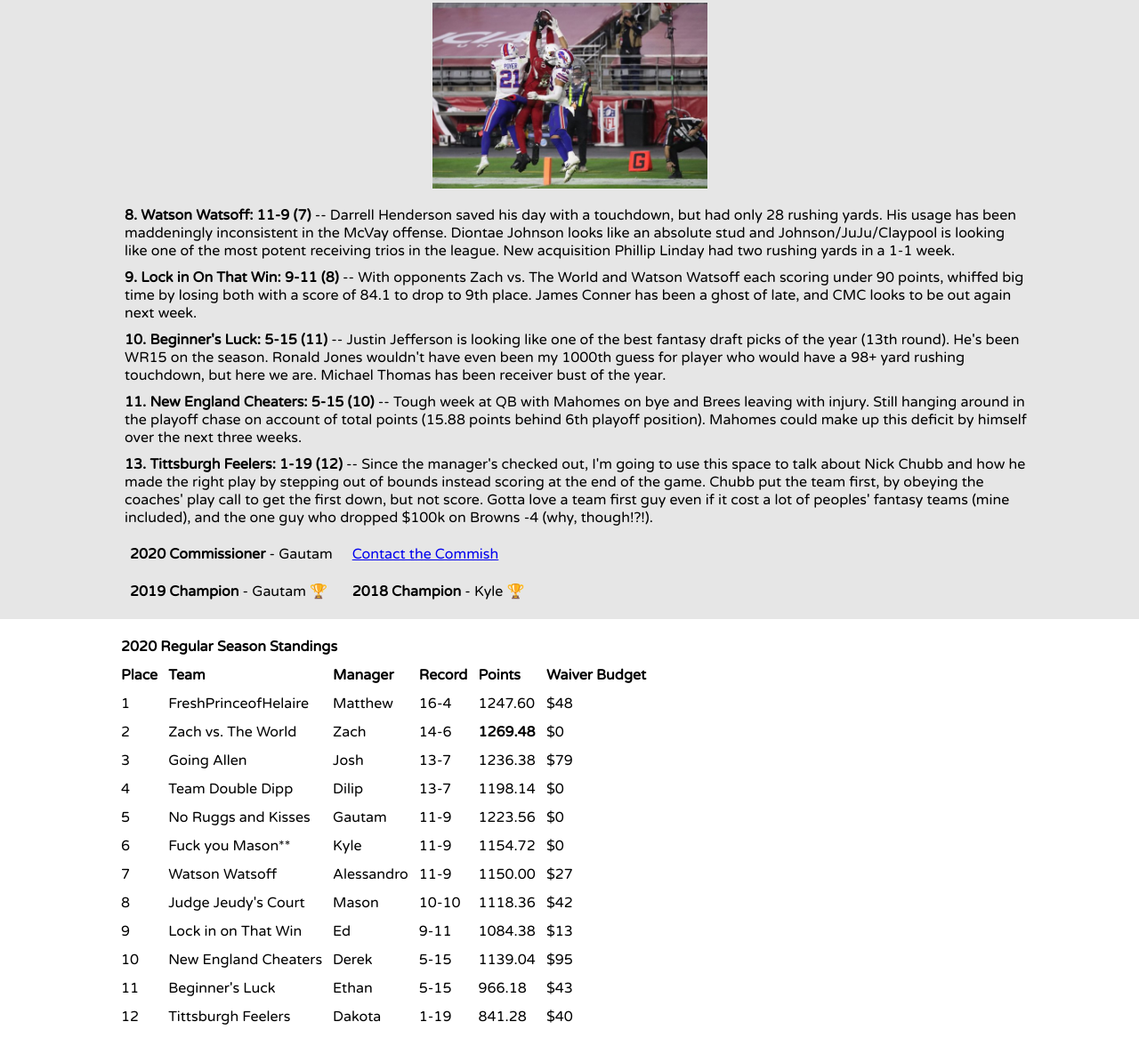
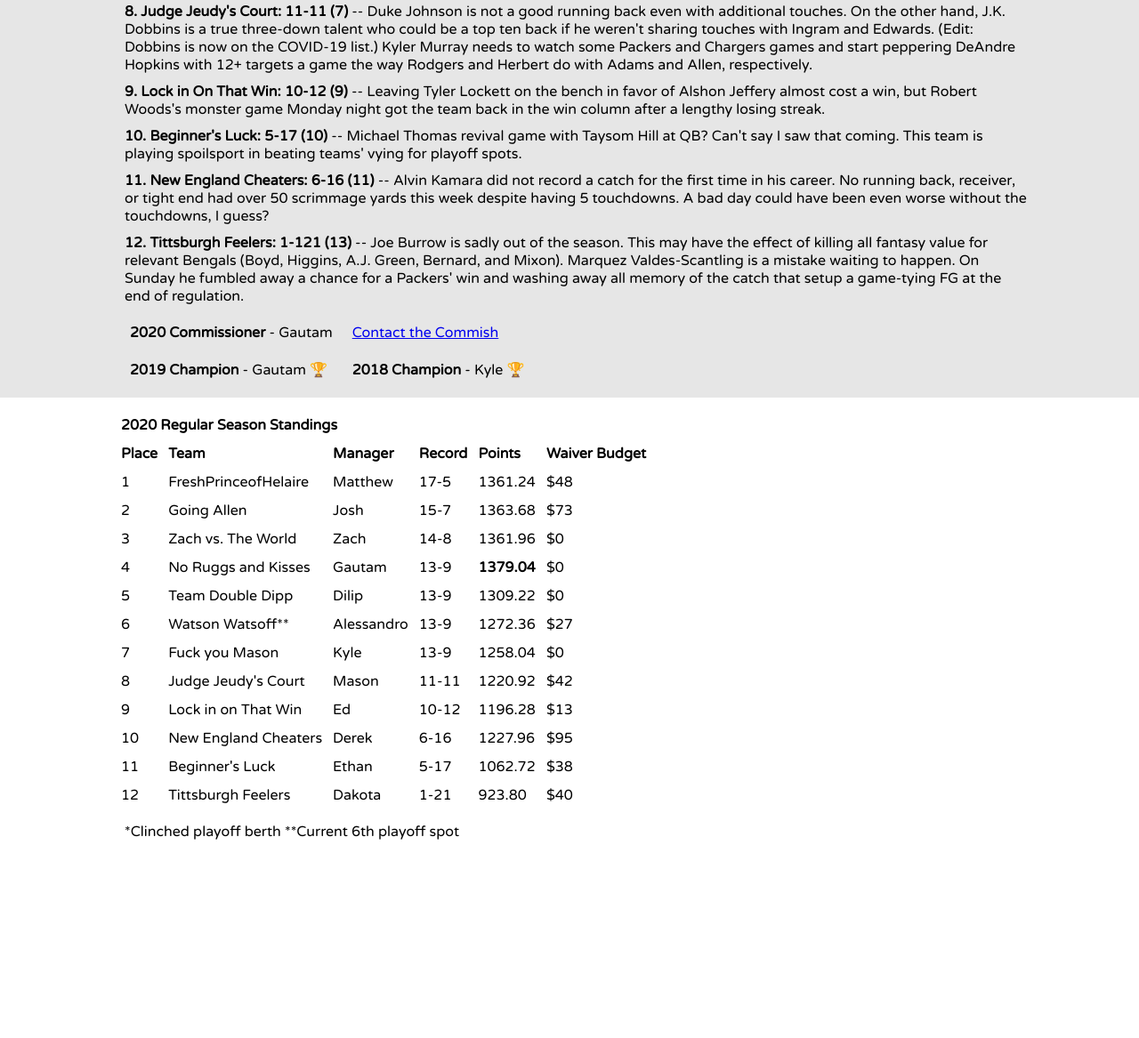
Before and after one commit to byb4uwu/Main-Site, a plain HTML site: page index.html in a window 1280 px wide. Shown: the part 686-1853 px from the top of the page at 89% size. After the commit the page ends 1641 px from the top, so only its background shows below. Drawn offline with Linux system fonts and the light colour scheme; a web font is replaced by a local one.

Commit message:
Add files via upload

```diff
--- a/index.html
+++ b/index.html
@@ -40,21 +40,21 @@
 
 
   <div class="info-main">
-    <h2>Week 10 Power Rankings</h2>
-    <h4>11/17/2020</h4>
-    <p><strong>1. FreshPrinceofHelaire: 16-4 (Last week: 1)</strong> -- This team just wants to get the playoffs started. This week, they did enough to get a single win behind strong games by Stefon Diggs (as usual) and Tee Higgins. Kareem Hunt seems to play better alongside Nick Chubb, and his touch floor remains safe even in a shared backfield.</p> <br>
-    <p><strong>2. Zach vs. The World: 14-6 (2)</strong> -- Scraped out a win despite not having any players in the lineup find the end zone. James Robinson had two different touchdown runs called back for penalties. Carson Wentz is starting to running out of excuses for his exceedingly poor play, and now he's got most of his offensive supporting cast back.</p> <br>
-    <p><strong>3. Going Allen: 13-7 (4)</strong> -- DJ Moore week (4-96-1)! Josh Jacobs week (21-112-2)! Josh Allen receiving TD!?! This is how you win big even when Will Fuller and Travis Fulgham have rough afternoons. A battle is brewing for the second bye between a few teams, including Going Allen.</p> <br>
-    <p><strong>4. Team Double Dipp: 13-7 (6)</strong> -- Cole Beasley is a safety blanket (11 catches) for Josh Allen. The JuJu/Claypool combo accumulated almost 40 points in a blowout. Running back is an issue as neither Gordon or Lindsay seem to play well together. The saving grace could be Derrick Henry's December schedule 👀.</p> <br>
-    <p><strong>5. Fuck you Mason: 11-9 (5)</strong> -- Facing an uphill battle with Tyreek Hill and Julio Jones on bye weeks, DeAndre Swift capitalized on opportunities to be the complete back everyone knows he can be (except Patricia). Maybe grandpa Adrian can get phased out for good in the second half? DK Metcalf got shut down by Jalen Ramsey, but a win is a win.</p> <br>
-    <p><strong>6. No Ruggs and Kisses: 11-9 (3)</strong> -- Matchups against bye-week-depleted Fuck you Mason and 11th place Beginner's Luck was looking like a sure-fire 2-0 week. Instead, disaster struck in the form of a winless week, as every single player underperformed Yahoo projections. Time to throw this one in the trash and look to Week 11.</p> <br>
-    <p><strong>7. Judge Jeudy's Court: 10-10 (9)</strong> -- Catch of year by DeAndre Hopkins, thrown by Kyler Murray! J.D. McKissic has been targeted by Alex Smith 33 times this year, while young stud Terry McLaurin only 19 times. Let's see if this team can keep the winning streak (4) alive next week.</p> <br>
-    <img class="dak-gif"src="hopkins_catch.jpg" alt="">
-    <p><strong>8. Watson Watsoff: 11-9 (7)</strong> --  Darrell Henderson saved his day with a touchdown, but had only 28 rushing yards. His usage has been maddeningly inconsistent in the McVay offense. Diontae Johnson looks like an absolute stud and Johnson/JuJu/Claypool is looking like one of the most potent receiving trios in the league. New acquisition Phillip Linday had two rushing yards in a 1-1 week.</p> <br>
-    <p><strong>9. Lock in On That Win: 9-11 (8)</strong> -- With opponents Zach vs. The World and Watson Watsoff each scoring under 90 points, whiffed big time by losing both with a score of 84.1 to drop to 9th place. James Conner has been a ghost of late, and CMC looks to be out again next week.</p> <br>
-    <p><strong>10. Beginner's Luck: 5-15 (11)</strong> -- Justin Jefferson is looking like one of the best fantasy draft picks of the year (13th round). He's been WR15 on the season. Ronald Jones wouldn't have even been my 1000th guess for player who would have a 98+ yard rushing touchdown, but here we are. Michael Thomas has been receiver bust of the year.</p> <br>
-    <p><strong>11. New England Cheaters: 5-15 (10)</strong> -- Tough week at QB with Mahomes on bye and Brees leaving with injury. Still hanging around in the playoff chase on account of total points (15.88 points behind 6th playoff position). Mahomes could make up this deficit by himself over the next three weeks.</p> <br>
-    <p><strong>13. Tittsburgh Feelers: 1-19 (12)</strong> -- Since the manager's checked out, I'm going to use this space to talk about Nick Chubb and how he made the right play by stepping out of bounds instead scoring at the end of the game. Chubb put the team first, by obeying the coaches' play call to get the first down, but not score. Gotta love a team first guy even if it cost a lot of peoples' fantasy teams (mine included), and the one guy who dropped $100k on Browns -4 (why, though!?!).</p> <br>
+    <h2>Week 11 Power Rankings</h2>
+    <h4>11/24/2020</h4>
+    <p><strong>1. Going Allen: 15-7 (Last week: 3)</strong> -- Kalen Ballage looks so, so much better than he did as a Dolphin (Adam Gase Syndrome, anyone?). Hunter Henry has now scored in back-to-back weeks after being a big disappointment to date. This has been the most consistent team, with a league-best 10 games scoring 110+ points. Don't mess with these guys.</p> <br>
+    <p><strong>2. FreshPrinceofHelaire: 17-5 (1)</strong> -- Justin Herbert already has one of the best deep balls in the game. After reaching 133+ points each of the first five weeks of the year, has only hit this mark once in the last six weeks. Figuring out when Curtis Samuel is going to explode would be nice.</p> <br>
+    <p><strong>3. No Ruggs and Kisses: 13-9 (6)</strong> -- Keenan Allen is a target monster, as he hauled in 16/19 targets for 145 yards, including a touchdown. A week after falling short of projections by 53 points, bounced back in a big way with a league high 155 points. Can Michael Pittman Jr. be a factor down the stretch? Maybe we'll find out in Week 12 showdowns with Fuck you Mason and Watson Watsoff.</p> <br>
+    <p><strong>4. Zach vs. The World: 14-8 (2)</strong> -- After an 0-2 week, have now lost hold of the second bye with two weeks to go. For as good as Calvin Ridley has become in his second year, the whole Falcons offense breaks down without Julio Jones. Matt Ryan has seen better days. The good news is that this team has a lot of players with high floors. There should be some ceiling coming.</p> <br>
+    <p><strong>5. Team Double Dipp: 13-9 (4)</strong> -- The return of Allen Lazard didn't amount to much, but stellar performances from Thielen (8-123-2), Henry (133-1), and Gordon (84-2) were encouraging. Nevertheless, an 0-2 to fall back to the pack was obviously not a desirable outcome. JuJu Smith-Schuster's toe injury is worth monitoring.</p> <br>
+    <p><strong>6. Fuck you Mason: 13-9 (5)</strong> -- Already missing D'Andre Swift, losing Julio Jones could be tough to overcome. To Kyle's delight, Ronald Jones decided to have his worst game of the season, allowing Fuck you Mason to secure a double win week, despite Tua's awful performance. Tyreek Hill had a pretty sweet game Sunday night.</p> <br>
+    <p><strong>7. Watson Watsoff: 13-9 (8)</strong> --  Ezekiel Elliott, Davante Adams, an Diontae Johnson had 100+ yards each to lead the squad to two key wins. One of four teams tied at nine losses, every playoff spot is technically in play with two weeks remaining.</p> <br>
+    <p><strong>8. Judge Jeudy's Court: 11-11 (7)</strong> -- Duke Johnson is not a good running back even with additional touches. On the other hand, J.K. Dobbins is a true three-down talent who could be a top ten back if he weren't sharing touches with Ingram and Edwards. (Edit: Dobbins is now on the COVID-19 list.) Kyler Murray needs to watch some Packers and Chargers games and start peppering DeAndre Hopkins with 12+ targets a game the way Rodgers and Herbert do with Adams and Allen, respectively.</p> <br>
+    <p><strong>9. Lock in On That Win: 10-12 (9)</strong> -- Leaving Tyler Lockett on the bench in favor of Alshon Jeffery almost cost a win, but Robert Woods's monster game Monday night got the team back in the win column after a lengthy losing streak.</p> <br>
+    <p><strong>10. Beginner's Luck: 5-17 (10)</strong> -- Michael Thomas revival game with Taysom Hill at QB? Can't say I saw that coming. This team is playing spoilsport in beating teams' vying for playoff spots.</p> <br>
+    <p><strong>11. New England Cheaters: 6-16 (11)</strong> -- Alvin Kamara did not record a catch for the first time in his career. No running back, receiver, or tight end had over 50 scrimmage yards this week despite having 5 touchdowns. A bad day could have been even worse without the touchdowns, I guess?</p> <br>
+    <p><strong>12. Tittsburgh Feelers: 1-121 (13)</strong> -- Joe Burrow is sadly out of the season. This may have the effect of killing all fantasy value for relevant Bengals (Boyd, Higgins, A.J. Green, Bernard, and Mixon). Marquez Valdes-Scantling is a mistake waiting to happen. On Sunday he fumbled away a chance for a Packers' win and washing away all memory of the catch that setup a game-tying FG at the end of regulation.</p> <br>
+
 
 
 
@@ -86,73 +86,73 @@
         <td>1</td>
         <td>FreshPrinceofHelaire</td>
         <td>Matthew</td>
-        <td>16-4</td>
-        <td>1247.60</td>
+        <td>17-5</td>
+        <td>1361.24</td>
         <td>$48</td>
       </tr>
       <tr>
         <td>2</td>
+        <td>Going Allen</td>
+        <td>Josh</td>
+        <td>15-7</td>
+        <td>1363.68</td>
+        <td>$73</td>
+      </tr>
+      <tr>
+        <td>3</td>
         <td>Zach vs. The World</td>
         <td>Zach</td>
-        <td>14-6</td>
-        <td><b>1269.48</b></td>
+        <td>14-8</td>
+        <td>1361.96</td>
+        <td>$0</td>
+      </tr>
+      <tr>
+        <td>4</td>
+        <td>No Ruggs and Kisses</td>
+        <td>Gautam</td>
+        <td>13-9</td>
+        <td><strong>1379.04</strong></td>
+        <td>$0</td>
+      </tr>
+      <tr>
+        <td>5</td>
+        <td>Team Double Dipp</td>
+        <td>Dilip</td>
+        <td>13-9</td>
+        <td>1309.22</td>
+        <td>$0</td>
+      </tr>
+      <tr>
+        <td>6</td>
+        <td>Watson Watsoff**</td>
+        <td>Alessandro</td>
+        <td>13-9</td>
+        <td>1272.36</td>
+        <td>$27</td>
+      </tr>
+      <tr>
+        <td>7</td>
+        <td>Fuck you Mason</td>
+        <td>Kyle</td>
+        <td>13-9</td>
+        <td>1258.04</td>
         <td>$0</td>
       </tr>
 
       <tr>
-        <td>3</td>
-        <td>Going Allen</td>
-        <td>Josh</td>
-        <td>13-7</td>
-        <td>1236.38</td>
-        <td>$79</td>
-      </tr>
-      <tr>
-        <td>4</td>
-        <td>Team Double Dipp</td>
-        <td>Dilip</td>
-        <td>13-7</td>
-        <td>1198.14</td>
-        <td>$0</td>
-      </tr>
-      <tr>
-        <td>5</td>
-        <td>No Ruggs and Kisses</td>
-        <td>Gautam</td>
-        <td>11-9</td>
-        <td>1223.56</td>
-        <td>$0</td>
-      </tr>
-      <tr>
-        <td>6</td>
-        <td>Fuck you Mason**</td>
-        <td>Kyle</td>
-        <td>11-9</td>
-        <td>1154.72</td>
-        <td>$0</td>
-      </tr>
-      <tr>
-        <td>7</td>
-        <td>Watson Watsoff</td>
-        <td>Alessandro</td>
-        <td>11-9</td>
-        <td>1150.00</td>
-        <td>$27</td>
-      </tr>
-      <tr>
         <td>8</td>
         <td>Judge Jeudy's Court</td>
         <td>Mason</td>
-        <td>10-10</td>
-        <td>1118.36</td>
+        <td>11-11</td>
+        <td>1220.92</td>
         <td>$42</td>
       </tr>
       <tr>
         <td>9</td>
         <td>Lock in on That Win</td>
         <td>Ed</td>
-        <td>9-11</td>
-        <td>1084.38</td>
+        <td>10-12</td>
+        <td>1196.28</td>
         <td>$13</td>
       </tr>
 
@@ -160,25 +160,25 @@
         <td>10</td>
         <td>New England Cheaters</td>
         <td>Derek</td>
-        <td>5-15</td>
-        <td>1139.04</td>
+        <td>6-16</td>
+        <td>1227.96</td>
         <td>$95</td>
       </tr>
       <tr>
         <td>11</td>
         <td>Beginner's Luck</td>
         <td>Ethan</td>
-        <td>5-15</td>
-        <td>966.18</td>
-        <td>$43</td>
+        <td>5-17</td>
+        <td>1062.72</td>
+        <td>$38</td>
       </tr>
 
       <tr>
         <td>12</td>
         <td>Tittsburgh Feelers</td>
         <td>Dakota</td>
-        <td>1-19</td>
-        <td>841.28</td>
+        <td>1-21</td>
+        <td>923.80</td>
         <td>$40</td>
       </tr>
 
```
Also changed, not shown: schedule.html (+27 -44 lines).
